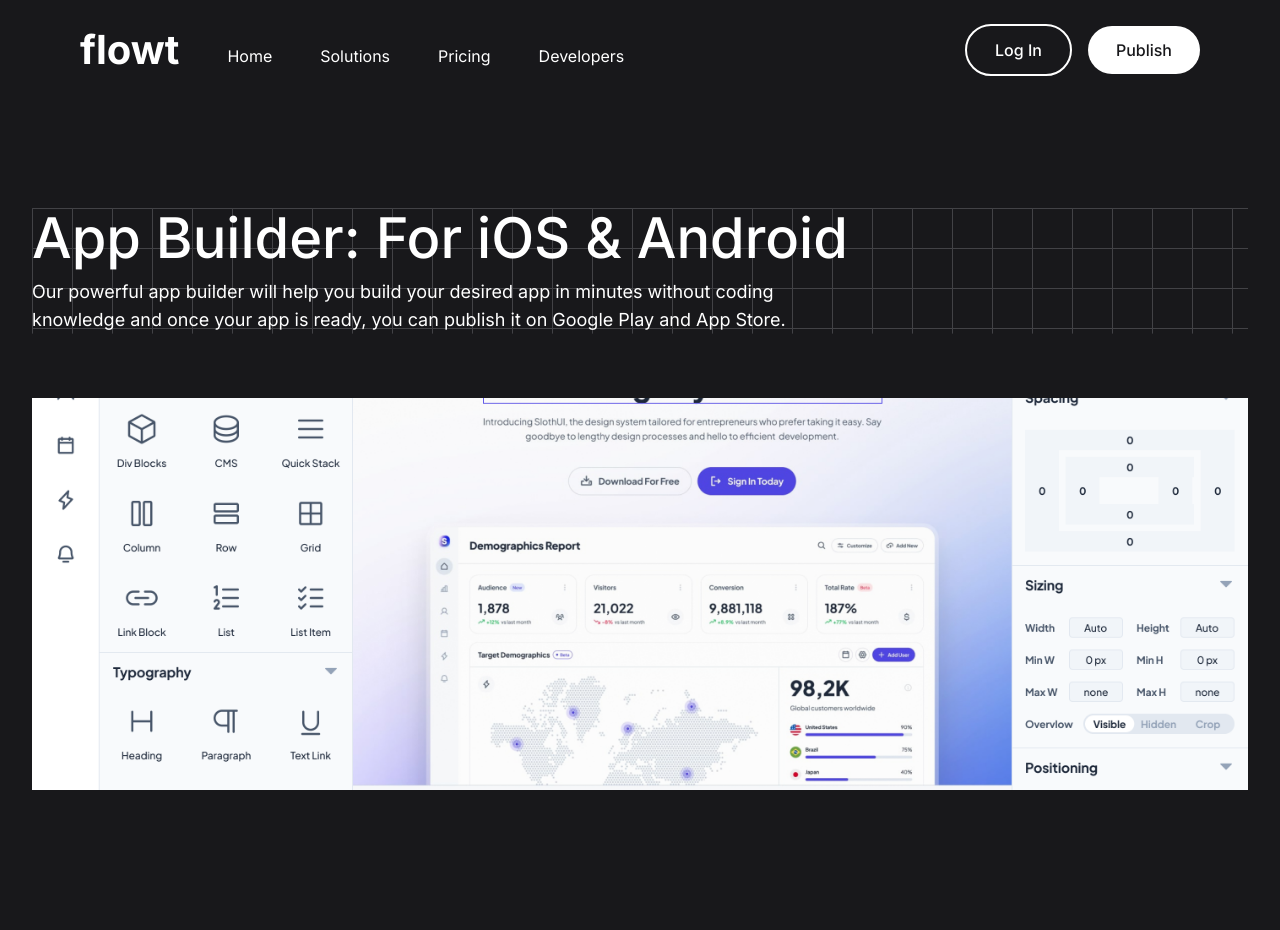
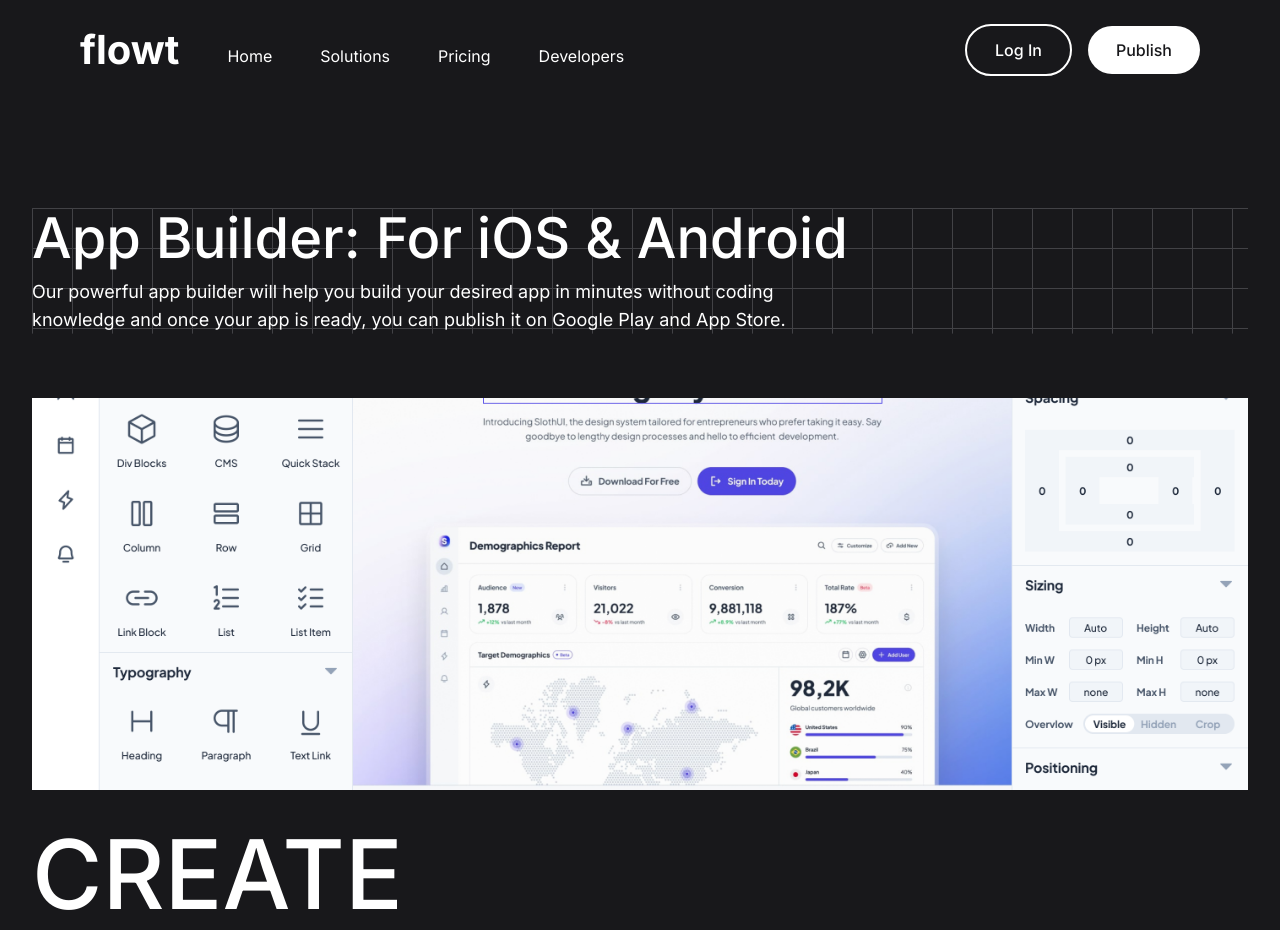
Before and after one commit to evanch98/flowt-landing-page, a Next.js app: page / in a window 1280 px wide. Shown: the top 930 px of the page. Before the commit the page ends 800 px from the top, so only its background shows below. Built offline with nearby package versions, Linux system fonts and the light colour scheme.

Commit message:
updating the hero section

```diff
--- a/components/sections/hero/hero-section.tsx
+++ b/components/sections/hero/hero-section.tsx
@@ -1,10 +1,12 @@
+import { FeatureSection } from './feature-section/feature-section';
 import { IntroSection } from './intro-section/intro-section';
 
 export const HeroSection = () => {
   return (
     <section className="mt-52 flex h-full w-full flex-col items-center justify-center">
-      <div className="flex w-full max-w-7xl flex-col px-4 xl:px-8">
+      <div className="flex w-full max-w-7xl flex-col gap-y-6 px-4 md:gap-y-7 xl:px-8">
         <IntroSection />
+        <FeatureSection />
       </div>
     </section>
   );
```
